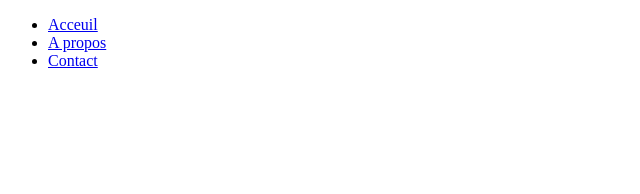
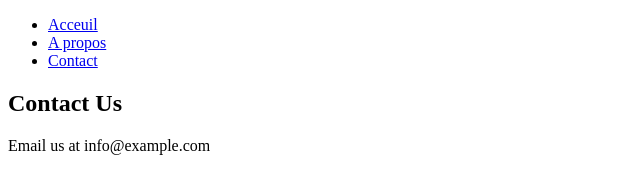
Before and after one commit to yahiatest01/site-web, a plain HTML site: page index.html in a window 1280 px wide. Shown: the whole page, without its empty margins (0-640 px from the left). Drawn offline with Linux system fonts and the light colour scheme.

Commit message:
Modified footer in the main branch

```diff
--- a/index.html
+++ b/index.html
@@ -14,5 +14,9 @@
             <li><a href="#contact">Contact</a></li>
         </ul>
     </nav>
+    <section>
+        <h2>Contact Us</h2>
+        <p>Email us at info@example.com</p>
+    </section>
 </body>
 </html>
```
